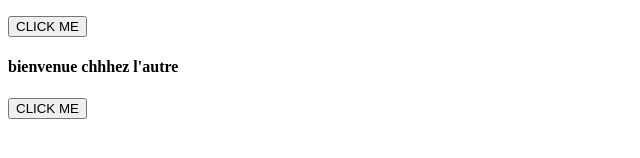
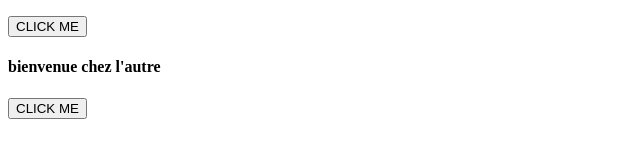
Before and after one commit to bengame07/awstravis, a plain HTML site: page index.html in a window 1280 px wide. Shown: the part 232-390 px from the top of the page, 0-640 px from the left. Drawn offline with Linux system fonts and the light colour scheme.

Commit message:
fix: faute d'orthographe

```diff
--- a/index.html
+++ b/index.html
@@ -16,7 +16,7 @@
     <h3>bienvenue chez lui</h3>
     <button>CLICK ME</button>
 
-    <h4>bienvenue chhhez l'autre</h4>
+    <h4>bienvenue chez l'autre</h4>
     <button>CLICK ME</button>
 </body>
 </html>
```
